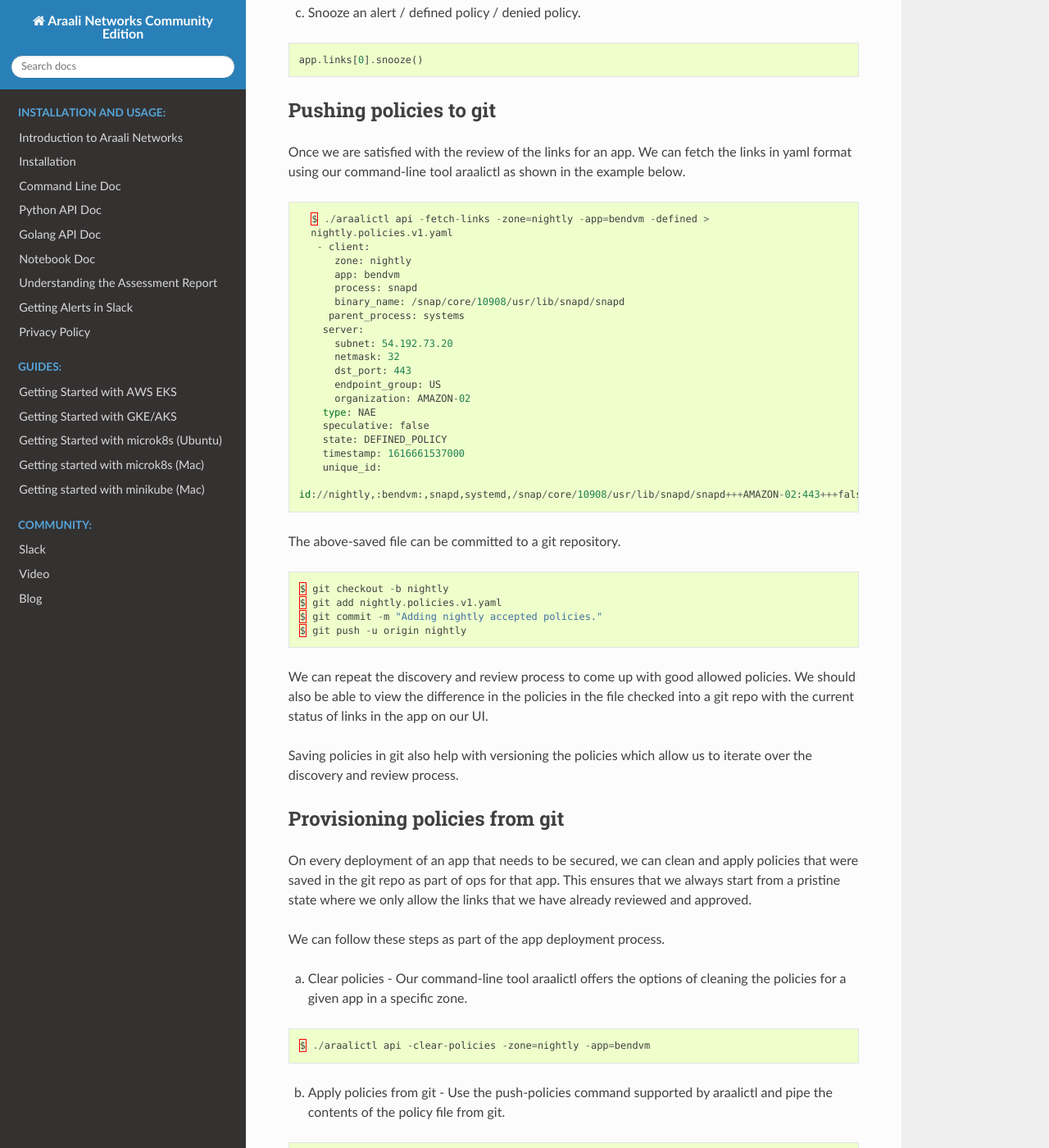
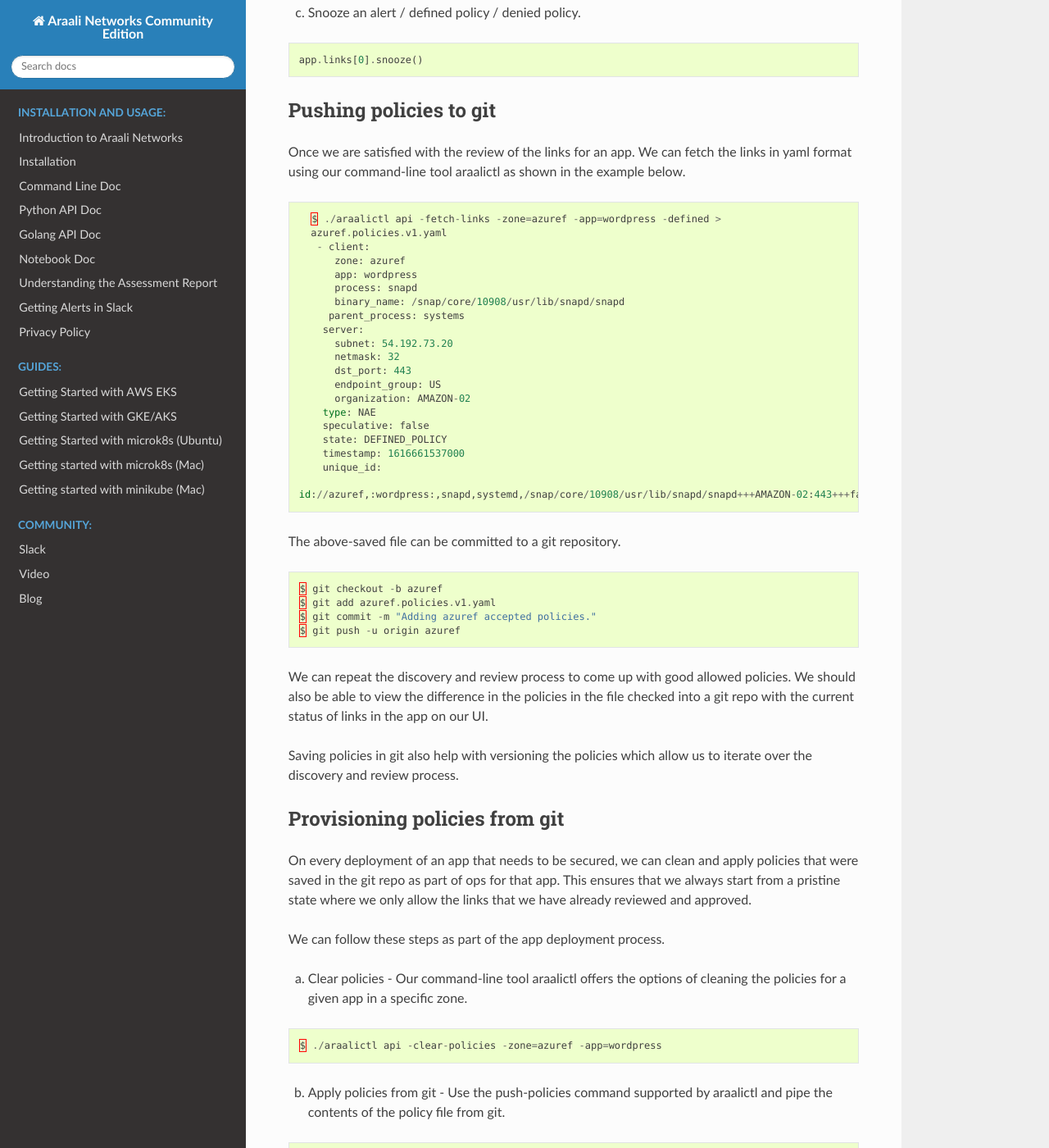
Before and after one commit to araalinetworks/api, a Sphinx documentation site: the page built from doc/source/araalipolicy.rst, in a window 1280 px wide and 1400 px high, scrolled down 3757 px. Shown: the whole window at 82% size. Built offline with Sphinx 7.4.7 and the Read the Docs theme 2.0.0, drawn with Linux system fonts in a browser that asks for light colours; some of the changed text lies outside the part shown.

Commit message:
Update araalipolicy.rst
Changed zone and app from nightly/bendvm to azuref/wordpress to match the images

```diff
--- a/doc/source/araalipolicy.rst
+++ b/doc/source/araalipolicy.rst
@@ -85,7 +85,7 @@ The above data can be accessed as python objects as well using our API. We can s
 .. code-block:: python
 
    import API
-   app = api.App("nightly", "bendvm")
+   app = api.App("azuref", "wordpress")
 
    # We can access the links part of the app as below.
    for link in app.iterlinks():
@@ -121,11 +121,11 @@ Once we are satisfied with the review of the links for an app. We can fetch the
 
 .. code-block:: python
 
-   $ ./araalictl api -fetch-links -zone=nightly -app=bendvm -defined >
-   nightly.policies.v1.yaml
+   $ ./araalictl api -fetch-links -zone=azuref -app=wordpress -defined >
+   azuref.policies.v1.yaml
     - client:
-       zone: nightly
-       app: bendvm
+       zone: azuref
+       app: wordpress
        process: snapd
        binary_name: /snap/core/10908/usr/lib/snapd/snapd
       parent_process: systems
@@ -141,16 +141,16 @@ Once we are satisfied with the review of the links for an app. We can fetch the
      timestamp: 1616661537000
      unique_id:
 
- id://nightly,:bendvm:,snapd,systemd,/snap/core/10908/usr/lib/snapd/snapd+++AMAZON-02:443+++false+++false
+ id://azuref,:wordpress:,snapd,systemd,/snap/core/10908/usr/lib/snapd/snapd+++AMAZON-02:443+++false+++false
 
 The above-saved file can be committed to a git repository.
 
 .. code-block:: python
 
-   $ git checkout -b nightly
-   $ git add nightly.policies.v1.yaml
-   $ git commit -m "Adding nightly accepted policies."
-   $ git push -u origin nightly
+   $ git checkout -b azuref
+   $ git add azuref.policies.v1.yaml
+   $ git commit -m "Adding azuref accepted policies."
+   $ git push -u origin azuref
 
 We can repeat the discovery and review process to come up with good allowed policies. We should also be able to view the difference in the policies in the file checked into a git repo with the current status of links in the app on our UI.
 
@@ -168,13 +168,13 @@ a. Clear policies - Our command-line tool araalictl offers the options of cleani
 
 .. code-block:: python
 
-    $ ./araalictl api -clear-policies -zone=nightly -app=bendvm
+    $ ./araalictl api -clear-policies -zone=azuref -app=wordpress
 
 b. Apply policies from git - Use the push-policies command supported by araalictl and pipe the contents of the policy file from git.
 
 .. code-block:: python
 
-   $ cat nightly.policies.v1.yaml | ./araalictl api -push-policies -zone=nightly -app=bendvm
+   $ cat azuref.policies.v1.yaml | ./araalictl api -push-policies -zone=azuref -app=wordpress
 
 c. Finally, deploy your app.
 
```
